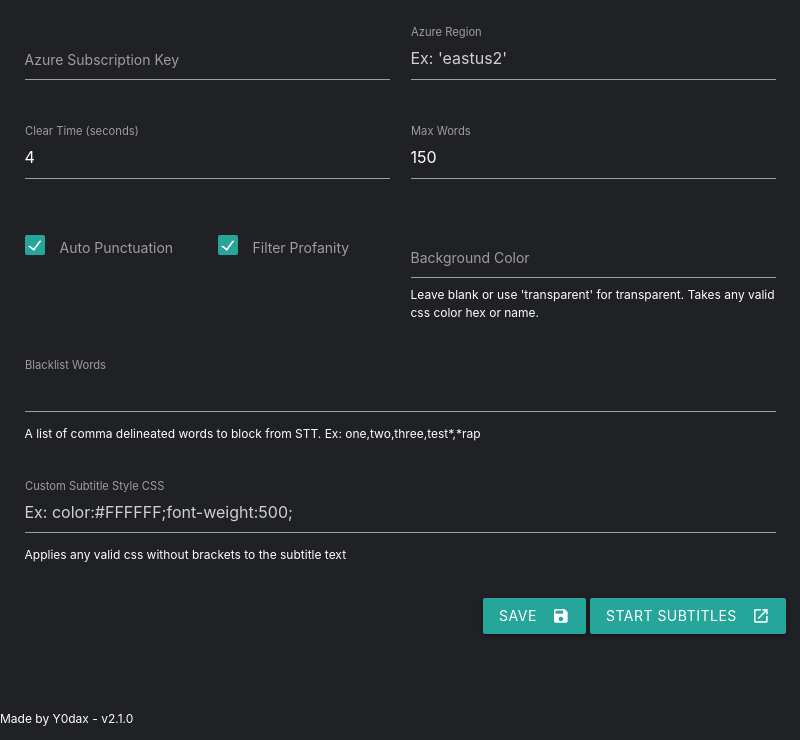
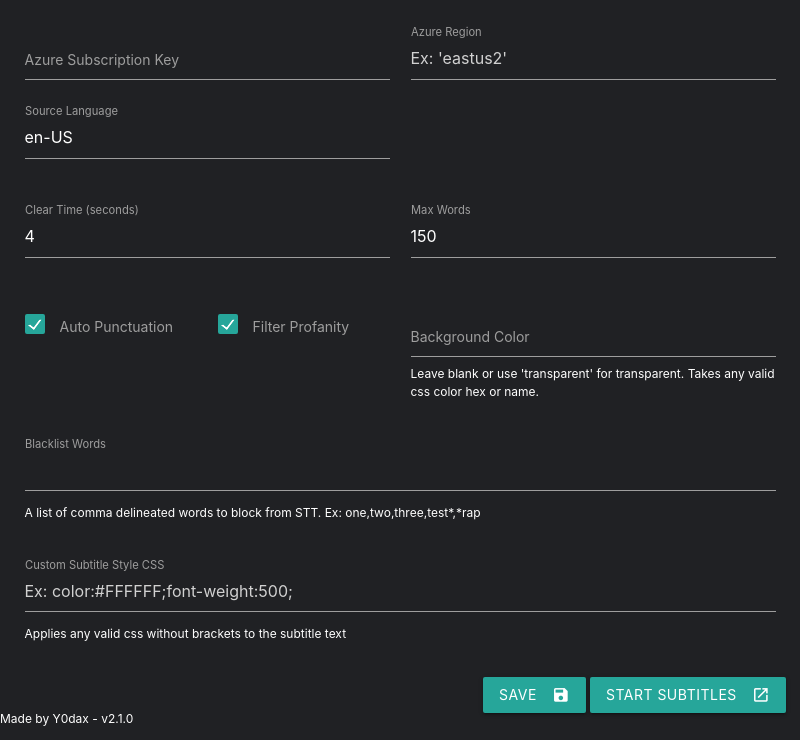
Before and after one commit to Y0dax/azure-stt-subtitles-electron, an Electron app: page html/index.html in a window 800 px wide. Shown: the part 60-800 px from the top of the page. Drawn offline with Linux system fonts and the light colour scheme; no server answers.

Commit message:
Adding language input

```diff
--- a/html/index.html
+++ b/html/index.html
@@ -36,6 +36,10 @@
                 <div class="input-field col s6">
                     <input id="azureRegion" type="text" placeholder="Ex: 'eastus2'" class="white-text text-darken-1">
                     <label for="azureRegion">Azure Region</label>
+                </div>
+                <div class="input-field col s6">
+                    <input id="sourceLang" type="text" placeholder="Ex: 'en-US'" class="white-text text-darken-1">
+                    <label for="sourceLang">Source Language</label>
                 </div>
             </div>
             <div class="row">
--- a/js/homepage.js
+++ b/js/homepage.js
@@ -14,6 +14,7 @@ const closeWindowBtn = document.getElementById('close');
 const form = document.getElementById("settingsForm");
 const azureKeyInput = document.getElementById('azureKey');
 const azureRegionInput = document.getElementById('azureRegion');
+const sourceLangInput = document.getElementById('sourceLang');
 
 const punctuationCheckbox = document.getElementById('punctuationChkBx');
 const profanityCheckbox = document.getElementById('profanityChkBx');
@@ -71,6 +72,7 @@ function handleWindowControls() {
 function initSettings() {
     azureKeyInput.value = settings.azureKey || '';
     azureRegionInput.value = settings.azureRegion || '';
+    sourceLangInput.value = settings.sourceLang || 'en-US';
 
     clearTimeInput.value  = settings.clearTimeSeconds || 4;
     maxWordsInput.value  = settings.maxWords || 150;
@@ -92,6 +94,7 @@ function saveSettings(){
 
     newSettings.azureKey = azureKeyInput.value;
     newSettings.azureRegion = azureRegionInput.value;
+    newSettings.sourceLang = sourceLangInput.value;
 
     newSettings.clearTimeSeconds = clearTimeInput.value;
     newSettings.maxWords = maxWordsInput.value;
```
